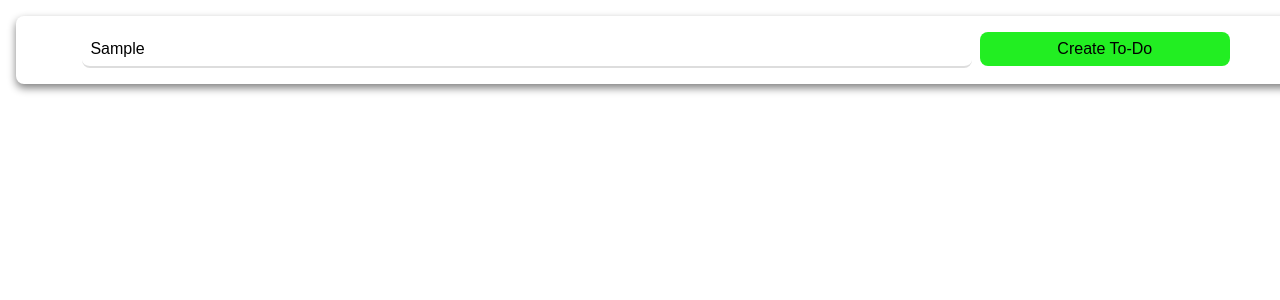
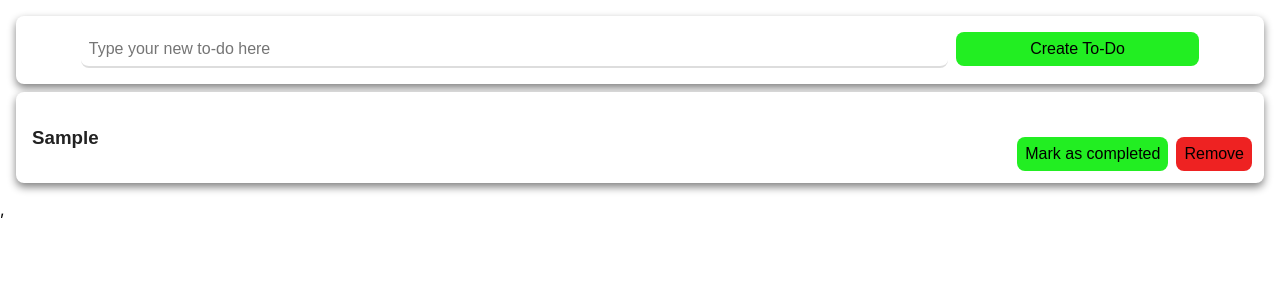
Before and after one commit to NathanHannon/react-todo, a React (Create React App) app: page / in a window 1280 px wide. Both pictures are taken after typing "Sample" into the empty fields and a click on the button "Create To-Do". Shown: the top 300 px of the page. Built offline with nearby package versions, Linux system fonts and the light colour scheme.

Commit message:
added redux for adding and removing items from list

```diff
--- a/package.json
+++ b/package.json
@@ -8,7 +8,9 @@
     "@testing-library/user-event": "^12.1.10",
     "react": "^17.0.1",
     "react-dom": "^17.0.1",
+    "react-redux": "^7.2.3",
     "react-scripts": "4.0.3",
+    "redux": "^4.0.5",
     "web-vitals": "^1.0.1"
   },
   "scripts": {
--- a/src/App.css
+++ b/src/App.css
@@ -1,8 +1,7 @@
 .App {
-  text-align: center;
   margin: 1rem;
   font-family: Arial, Helvetica, sans-serif;
   color: #222222;
-  width: 100vw;
-  height: 100vh;
+  width: auto;
+  height: auto;
 }
--- a/src/App.js
+++ b/src/App.js
@@ -1,5 +1,5 @@
 import React from 'react';
-import TodoList from './components/todos/ToodList';
+import TodoList from './components/todos/TodoList';
 import './App.css';
 
 function App() {
--- a/src/components/todos/NewTodoForm.jsx
+++ b/src/components/todos/NewTodoForm.jsx
@@ -1,14 +1,29 @@
 import React, { useState } from 'react';
+import { connect } from 'react-redux';
+import { createTodo } from './actions';
 import './NewTodoForm.css';
 
-const NewTodoForm = () => {
+const mapStateToProps = state => ({
+    todos: state.todos,
+});
+const mapDispatchToProps = dispatch => ({
+    onCreatePressed: text => dispatch(createTodo(text)),
+});
+
+const NewTodoForm = ({ todos, onCreatePressed }) => {
     const [inputValue, setInputValue] = useState('');
     return (
         <div className="new-todo-form">
             <input className="new-todo-input" placeholder="Type your new to-do here" type="text" value={inputValue} onChange={e => setInputValue(e.target.value)} />
-            <button className="new-todo-button">Create To-Do</button>
+            <button className="new-todo-button" onClick={() => {
+                const isDuplicateText = todos.some(todo => todo.text === inputValue);
+                if (!isDuplicateText) {
+                    onCreatePressed(inputValue);
+                    setInputValue('');
+                };
+            }}>Create To-Do</button>
         </div>
     );
 };
 
-export default NewTodoForm;
+export default connect(mapStateToProps, mapDispatchToProps)(NewTodoForm);
--- /dev/null
+++ b/src/components/todos/TodoList.jsx
@@ -0,0 +1,22 @@
+import React from 'react';
+import { connect } from 'react-redux';
+import TodoListItem from './TodoListItem';
+import NewTodoForm from './NewTodoForm';
+import { removeTodo } from './actions';
+import './TodoListItem.css'
+
+const TodoList = ({ todos = [], onRemovePressed }) => (
+    <div className="list-wrapper">
+        <NewTodoForm />
+        {todos.map(todo => <TodoListItem todo={todo} onRemovePressed={onRemovePressed} />)}
+    </div>
+);
+
+const mapStateToProps = state => ({
+    todos: state.todos,
+});
+const mapDispatchToProps = dispatch => ({
+    onRemovePressed: text => dispatch(removeTodo(text)),
+});
+
+export default connect(mapStateToProps, mapDispatchToProps)(TodoList);
--- a/src/components/todos/TodoListItem.jsx
+++ b/src/components/todos/TodoListItem.jsx
@@ -1,12 +1,12 @@
 import React from 'react';
 import './TodoListItem.css';
 
-const TodoListItem = ({ todo }) => (
+const TodoListItem = ({ todo, onRemovePressed }) => (
     <div className="todo-item-container">
         <h3>{todo.text}</h3>
         <div className="buttons-container">
             <button className="completed-button">Mark as completed</button>
-            <button className="remove-button">Remove</button>
+            <button className="remove-button" onClick={() => onRemovePressed(todo.text)}>Remove</button>
         </div>
     </div>
 )
--- a/src/components/todos/ToodList.jsx
+++ /dev/null
@@ -1,12 +0,0 @@
-import React from 'react';
-import TodoListItem from './TodoListItem';
-import NewTodoForm from './NewTodoForm';
-import './TodoListItem.css'
-
-const TodoList = ({ todos = [] }) => (
-    <div className="list-wrapper">
-        <NewTodoForm />
-        {todos.map(todo => <TodoListItem todo={todo} />)}
-    </div>
-);
-export default TodoList;
--- /dev/null
+++ b/src/components/todos/actions.js
@@ -0,0 +1,11 @@
+export const CREATE_TODO = 'CREATE_TODO';
+export const REMOVE_TODO = 'REMOVE_TODO';
+
+export const createTodo = text => ({
+    type: CREATE_TODO,
+    payload: { text },
+});
+export const removeTodo = text => ({
+    type: REMOVE_TODO,
+    payload: { text },
+});
--- /dev/null
+++ b/src/components/todos/reducers.js
@@ -0,0 +1,21 @@
+import { CREATE_TODO, REMOVE_TODO } from './actions';
+export const todos = (state = [], action) => {
+    const { type, payload } = action;
+
+    switch (type) {
+        case CREATE_TODO: {
+            const { text } = payload;
+            const newTodo = {
+                text,
+                isCompleted: false,
+            };
+            return state.concat(newTodo);
+        }
+        case REMOVE_TODO: {
+            const { text } = payload;
+            return state.filter(todo => todo.text !== text);
+        }
+        default:
+            return state;
+    };
+}
--- a/src/index.js
+++ b/src/index.js
@@ -1,14 +1,18 @@
 import React from 'react';
 import ReactDOM from 'react-dom';
+import { Provider } from 'react-redux';
+import { configureStore } from './store';
 import './index.css';
 import App from './App';
 import reportWebVitals from './reportWebVitals';
 
 ReactDOM.render(
-  <React.StrictMode>
-    <App />
+	<React.StrictMode>
+		<Provider store={configureStore()} >
+			<App />
+		</Provider>,
   </React.StrictMode>,
-  document.getElementById('root')
+	document.getElementById('root')
 );
 
 // If you want to start measuring performance in your app, pass a function
--- /dev/null
+++ b/src/store.js
@@ -0,0 +1,9 @@
+import { createStore, combineReducers } from 'redux';
+import { todos } from './components/todos/reducers';
+
+const reducers = {
+    todos,
+};
+const rootReducer = combineReducers(reducers);
+
+export const configureStore = () => createStore(rootReducer);
```
Also changed, not shown: src/index.css (+2 -5 lines), 1 other file (tests, documents, lock files or other folders).
